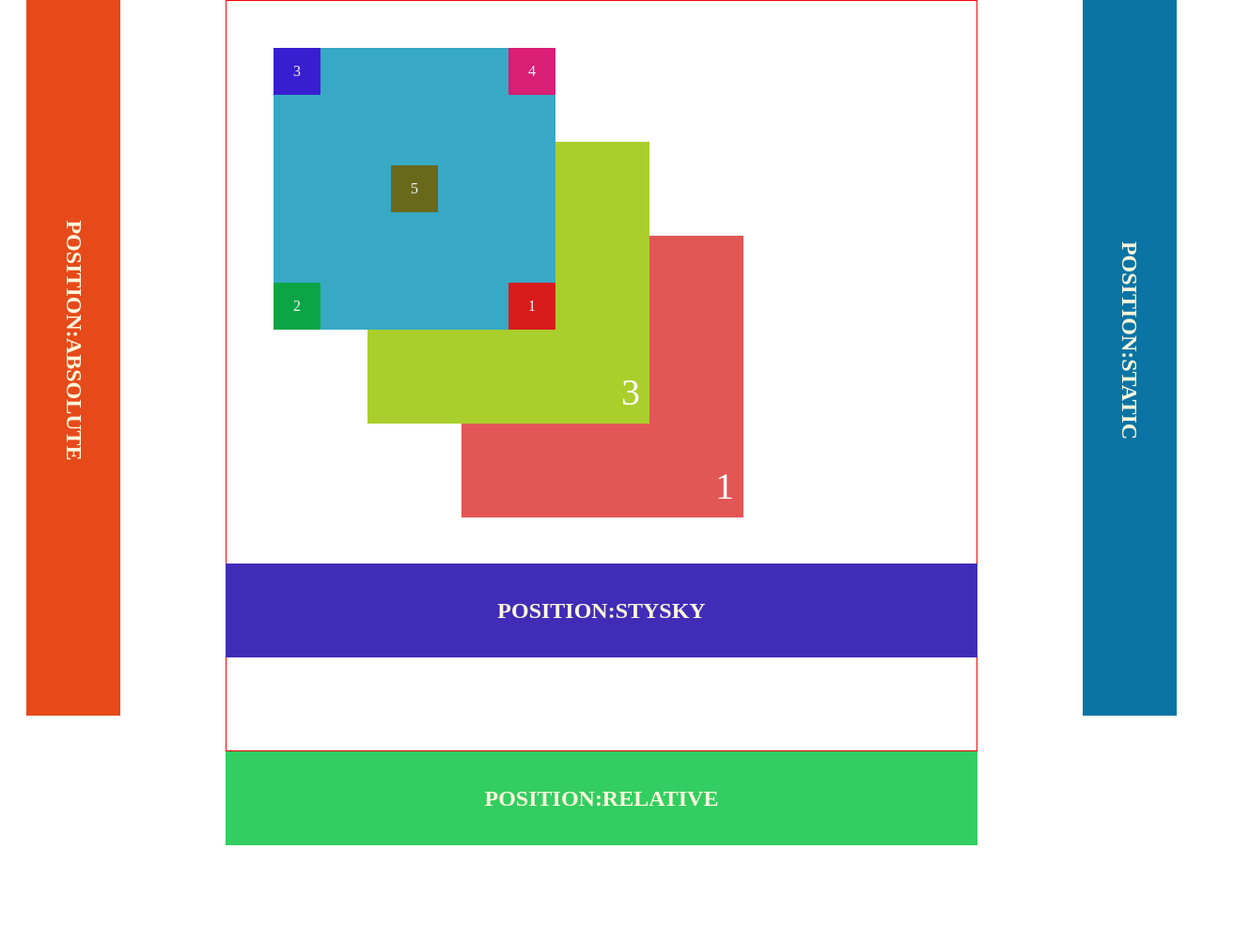
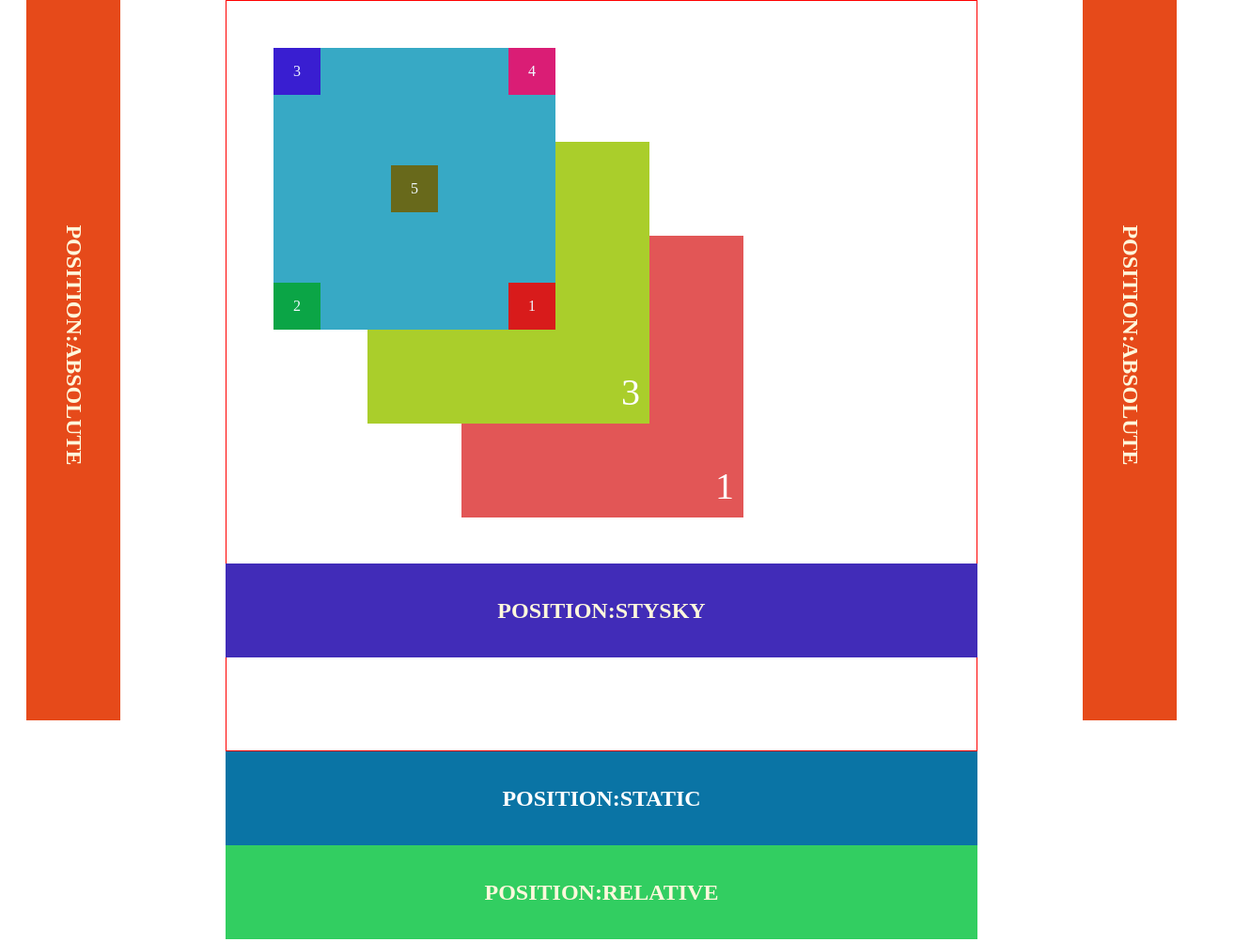
Before and after one commit to alexBortsov/home_work_one, a plain HTML site: page home_work_five/index.html in a window 1280 px wide. Shown: the part 100-1103 px from the top of the page at 94% size, 1330 px wide, since content can reach past the window. Drawn offline with Linux system fonts and the light colour scheme.

Commit message:
two save home work five

```diff
--- a/home_work_five/css/style.css
+++ b/home_work_five/css/style.css
@@ -239,7 +239,7 @@ color: cornsilk;
 .block_five{
    width: 100px;
    height: 800px;
-   background: rgb(10, 116, 165);
+   background: rgb(230, 74, 26);
    display: flex;
    justify-content: center;
    align-items: center;
@@ -247,11 +247,22 @@ color: cornsilk;
    z-index: 4;
    top: 5%;
    left: 114%;
-
-
 }
 
 .block_five section h1{
    transform: rotate( 90deg);
    color: cornsilk;
 }
+.block_six{
+   width: 800px;
+   height: 100px;
+   background: rgb(10, 116, 165);
+   display: flex;
+   justify-content: center;
+   align-items: center;
+   position: static;
+   z-index: 4;
+   top: 5%;
+   left: 114%;
+   color: #fff;
+}
--- a/home_work_five/index.html
+++ b/home_work_five/index.html
@@ -38,6 +38,11 @@
 
       <div class="block_five">
          <section>
+            <h1>POSITION:ABSOLUTE</h1>
+         </section>
+      </div>
+      <div class="block_six">
+         <section>
             <h1>POSITION:STATIC</h1>
          </section>
       </div>
```
